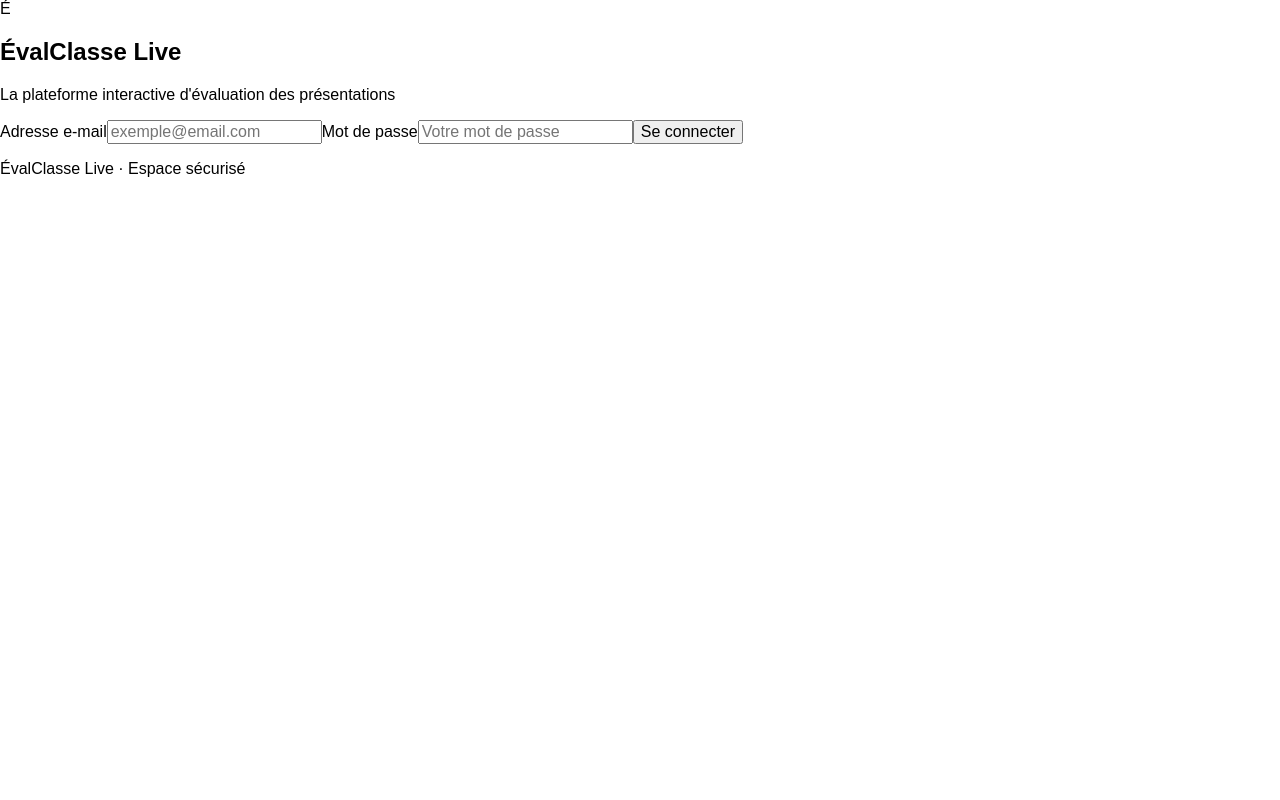
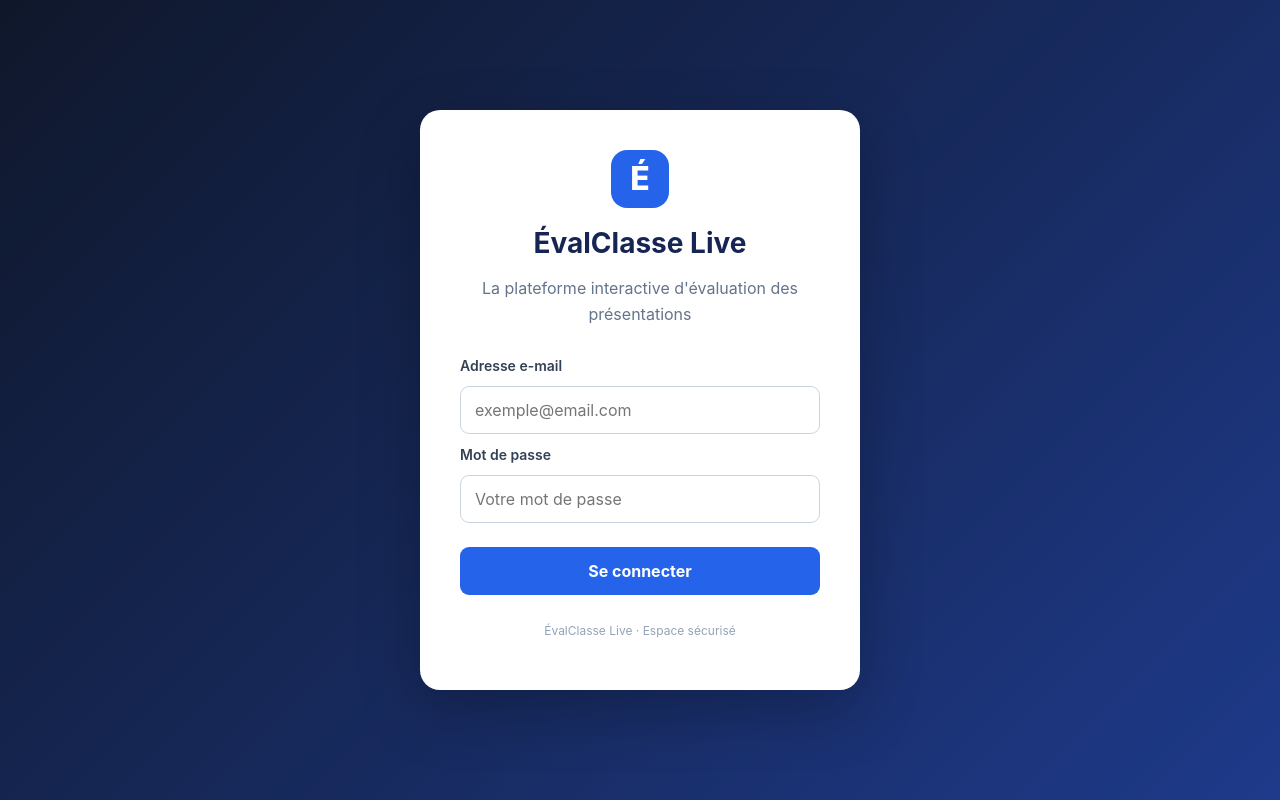
Before and after one commit to saadbelfatmicyberproject/evalclasse-live, a React (Vite) app: page / in a window 1280 px wide. Built offline with nearby package versions, Linux system fonts and the light colour scheme; no server answers.

Commit message:
Update style.css

```diff
--- a/src/style.css
+++ b/src/style.css
@@ -1,3 +1,4 @@
+
 * {
   box-sizing: border-box;
 }
@@ -6,9 +7,127 @@ body {
   margin: 0;
   min-width: 320px;
   min-height: 100vh;
-  font-family: Arial, sans-serif;
+  font-family: Inter, Arial, sans-serif;
+  background: linear-gradient(135deg, #0f172a, #1e3a8a);
+  color: #172033;
 }
 
 button, input {
   font: inherit;
 }
+
+.app {
+  min-height: 100vh;
+  display: flex;
+  align-items: center;
+  justify-content: center;
+  padding: 24px;
+}
+
+.login-card {
+  width: 100%;
+  max-width: 440px;
+  padding: 40px;
+  background: white;
+  border-radius: 20px;
+  box-shadow: 0 20px 60px rgba(0, 0, 0, 0.25);
+}
+
+.logo {
+  width: 58px;
+  height: 58px;
+  display: grid;
+  place-items: center;
+  margin: 0 auto 18px;
+  border-radius: 16px;
+  background: #2563eb;
+  color: white;
+  font-size: 32px;
+  font-weight: 800;
+}
+
+h1 {
+  text-align: center;
+  margin: 0;
+  font-size: 28px;
+  color: #172554;
+}
+
+.subtitle {
+  text-align: center;
+  color: #64748b;
+  line-height: 1.6;
+  margin-bottom: 30px;
+}
+
+form {
+  display: flex;
+  flex-direction: column;
+  gap: 12px;
+}
+
+label {
+  font-weight: 600;
+  font-size: 14px;
+  color: #334155;
+}
+
+input {
+  width: 100%;
+  padding: 13px 14px;
+  border: 1px solid #cbd5e1;
+  border-radius: 9px;
+  outline: none;
+}
+
+input:focus {
+  border-color: #2563eb;
+  box-shadow: 0 0 0 3px rgba(37, 99, 235, 0.12);
+}
+
+button {
+  margin-top: 12px;
+  padding: 14px;
+  border: none;
+  border-radius: 9px;
+  background: #2563eb;
+  color: white;
+  font-weight: 700;
+  cursor: pointer;
+}
+
+button:hover {
+  background: #1d4ed8;
+}
+
+button:disabled {
+  opacity: 0.6;
+  cursor: not-allowed;
+}
+
+.error {
+  color: #dc2626;
+  font-size: 14px;
+}
+
+.welcome {
+  text-align: center;
+  line-height: 1.8;
+}
+
+.welcome h2 {
+  color: #1e3a8a;
+}
+
+.footer {
+  margin-top: 28px;
+  text-align: center;
+  color: #94a3b8;
+  font-size: 12px;
+}
+
+@media (max-width: 480px) {
+  .login-card {
+    padding: 28px 22px;
+  }
+}
```
